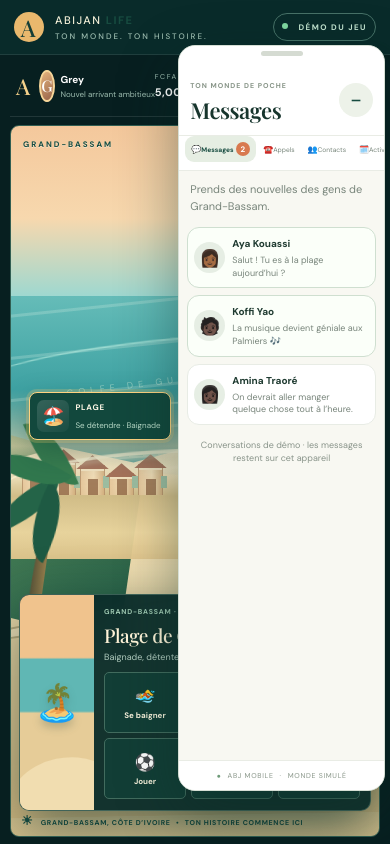
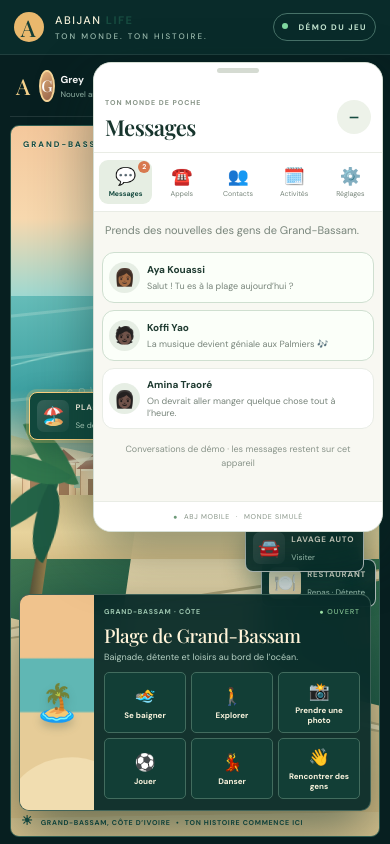
Before and after one commit to williamkbobb-create/Abijan-life-, a website: page index.html in a window 390 px wide. Both pictures are taken after a click on the button "Ouvrir le téléphone du jeu". Shown: the top 844 px of the page. Drawn offline with nearby package versions, Linux system fonts and the light colour scheme; a web font is replaced by a local one.

Commit message:
Keep phone as a compact side drawer below the HUD

```diff
--- a/phone.css
+++ b/phone.css
@@ -10,3 +10,22 @@
 @media(max-width:650px){.phone-launcher{top:53px;right:9px;padding:9px 10px;gap:6px}.phone-launcher-label{font-size:9px}.phone-panel{top:47px;right:7px;bottom:57px;width:min(310px,48%);min-width:0;border-radius:17px}.phone-header{padding:10px 11px}.phone-header h2{font-size:22px}.phone-header small{font-size:7px;letter-spacing:1px}.phone-tabs{padding:0 6px 8px;gap:1px}.phone-tabs button{font-size:9px;padding:8px 7px}.phone-content{padding:9px 8px}.phone-person-row{gap:7px;padding:9px 6px}.phone-person-avatar{width:31px;height:31px;font-size:17px}.phone-person-info b{font-size:10px}.phone-person-info small{font-size:9px;max-width:calc(100% - 4px)}.phone-message-time{font-size:7px}.phone-footer{font-size:7px;letter-spacing:.7px}.phone-bubble{font-size:10px}.phone-status{display:none}}
 @media(max-width:390px){.phone-launcher{top:51px;right:7px;padding:8px}.phone-launcher-label{display:none}.phone-panel{width:53%;right:5px;top:45px;bottom:53px}.phone-tabs button{padding:8px 6px;font-size:8px}.phone-person-info small{white-space:normal;max-height:2.7em}.phone-message-time{display:none}}
 @media(prefers-reduced-motion:reduce){.phone-panel{animation:none}}
+/* Phone is launched from the HUD; its drawer stays below the energy and wallet row. */
+.phone-launcher{position:relative;top:auto;right:auto;z-index:36;flex:0 0 36px;width:36px;height:36px;justify-content:center;padding:6px;border-radius:50%;gap:0;letter-spacing:0}
+.phone-glyph{font-size:20px}.phone-launcher-label{display:none}
+.phone-panel{top:72px;right:12px;bottom:auto;width:min(320px,calc(100% - 24px));min-width:0;height:min(540px,calc(100% - 90px));max-height:calc(100% - 90px);z-index:45;border-radius:20px}
+.phone-tabs{display:grid;grid-template-columns:repeat(5,minmax(0,1fr));gap:3px;padding:8px 8px 9px}
+.phone-tabs button{display:flex;flex-direction:column;align-items:center;justify-content:center;gap:4px;min-width:0;padding:7px 2px;border-radius:9px;font-size:9px;line-height:1.1}
+.phone-tabs button>span{font-size:18px;line-height:1.1}
+.phone-tabs button>small{font-size:8px;white-space:nowrap}
+.phone-tabs i{position:absolute;top:1px;right:2px;font-size:7px;padding:2px 4px;margin:0}
+.phone-tabs button{position:relative}
+@media(max-width:650px){
+ .phone-launcher{position:relative;top:auto;right:auto;width:34px;height:34px;flex-basis:34px;padding:5px}
+ .phone-panel{top:64px;right:8px;bottom:auto;width:min(300px,calc(100% - 16px));height:min(500px,calc(100% - 82px));max-height:calc(100% - 82px);min-width:0;border-radius:18px}
+ .phone-tabs{grid-template-columns:repeat(5,minmax(0,1fr));padding:7px 5px}
+ .phone-tabs button{padding:7px 1px}
+ .phone-tabs button>span{font-size:17px}
+ .phone-tabs button>small{font-size:7px}
+}
+@media(max-width:390px){.phone-panel{width:min(290px,calc(100% - 14px));right:7px;top:62px;bottom:auto;height:min(470px,calc(100% - 78px));max-height:calc(100% - 78px)}}
```
